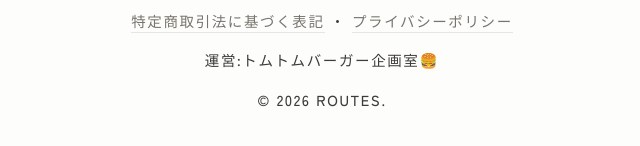
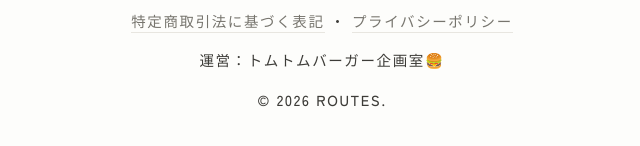
Before and after one commit to Tomonori-Ishikawa/ROUTES, a plain HTML site: page privacy.html in a window 1280 px wide. Shown: the part 1980-2126 px from the top of the page, 318-958 px from the left. Drawn offline with Linux system fonts and the light colour scheme.

Commit message:
Update privacy.html

```diff
--- a/privacy.html
+++ b/privacy.html
@@ -80,7 +80,7 @@ a{color:inherit;}
 <footer>
   <p class="flogo">ROUTES<span class="dot">.</span></p>
   <p class="flinks"><a href="/tokushoho.html">特定商取引法に基づく表記</a> ・ <a href="/privacy.html">プライバシーポリシー</a></p>
-  <p>運営:トムトムバーガー企画室🍔</p>
+  <p>運営：トムトムバーガー企画室🍔</p>
   <p>&copy; 2026 ROUTES.</p>
 </footer>
 </body>
```
